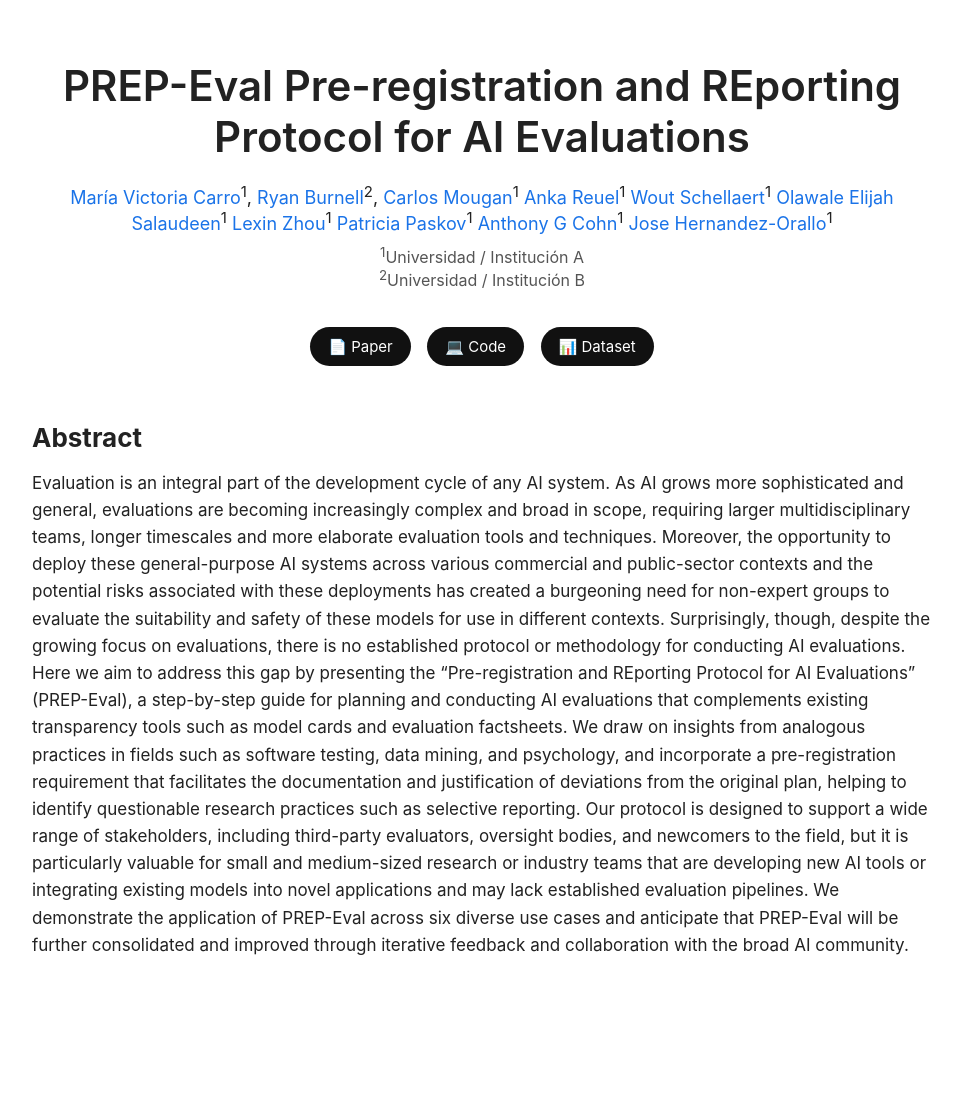
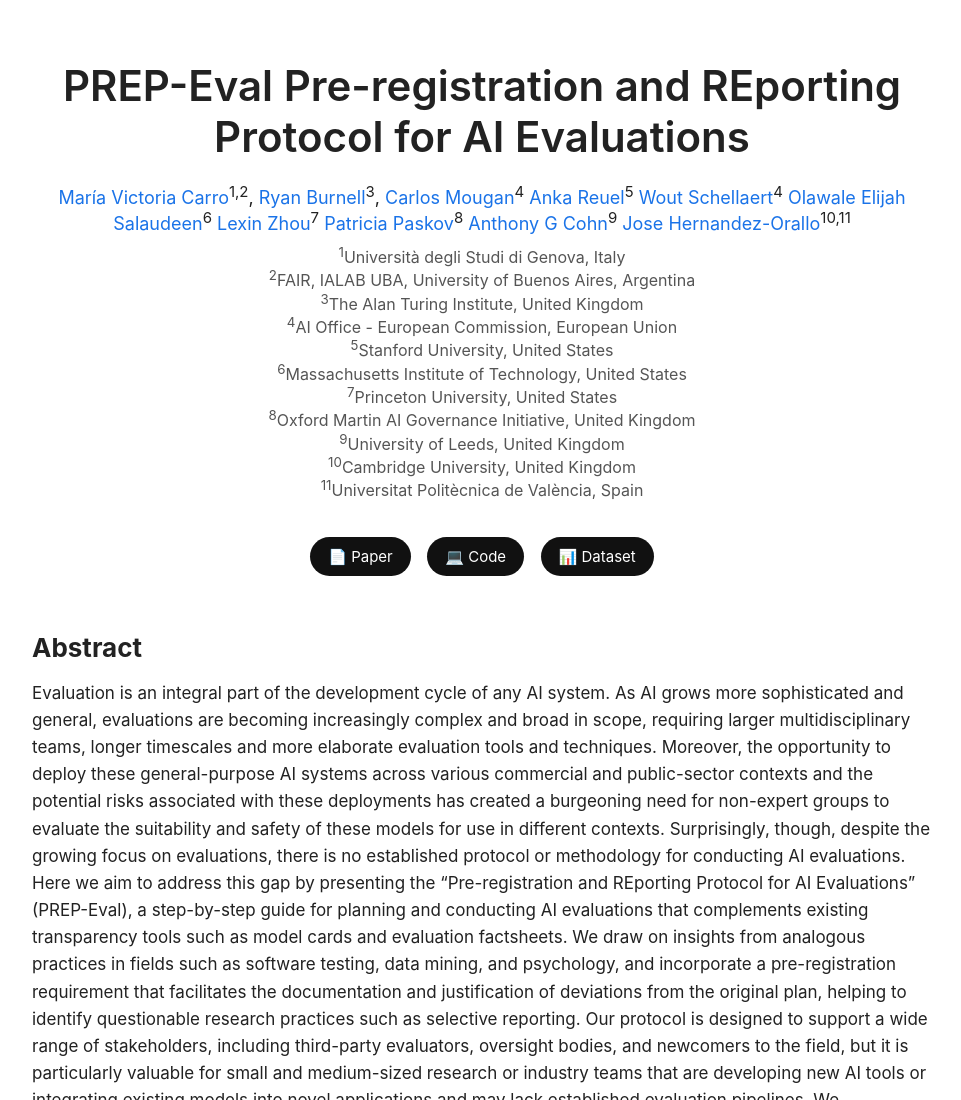
Before and after one commit to Prep-eval/prep-eval, a plain HTML site: page index.html in a window 1280 px wide. Shown: the top 1100 px of the page, without its empty margins (158-1119 px from the left). Before the commit the page ends 1019 px from the top, so only its background shows below. Drawn offline with Linux system fonts and the light colour scheme.

Commit message:
Update index.html

```diff
--- a/index.html
+++ b/index.html
@@ -89,21 +89,30 @@
     <h1>PREP-Eval Pre-registration and REporting Protocol for AI Evaluations</h1>
 
     <div class="authors">
-      <a href="https://linkedin.com/in/autor1" target="_blank">María Victoria Carro</a><sup>1</sup>,
-      <a href="https://autor2.com" target="_blank">Ryan Burnell</a><sup>2</sup>,
-      <a href="https://linkedin.com/in/autor3" target="_blank">Carlos Mougan</a><sup>1</sup>
-      <a href="https://linkedin.com/in/autor3" target="_blank">Anka Reuel</a><sup>1</sup>
-      <a href="https://linkedin.com/in/autor3" target="_blank">Wout Schellaert</a><sup>1</sup>
-      <a href="https://linkedin.com/in/autor3" target="_blank">Olawale Elijah Salaudeen</a><sup>1</sup>
-      <a href="https://linkedin.com/in/autor3" target="_blank">Lexin Zhou</a><sup>1</sup>
-      <a href="https://linkedin.com/in/autor3" target="_blank">Patricia Paskov</a><sup>1</sup>
-      <a href="https://linkedin.com/in/autor3" target="_blank">Anthony G Cohn</a><sup>1</sup>
-      <a href="https://linkedin.com/in/autor3" target="_blank">Jose Hernandez-Orallo</a><sup>1</sup>
+      <a href="https://it.linkedin.com/in/maria-victoria-carro-2409821b6/en" target="_blank">María Victoria Carro</a><sup>1,2</sup>,
+      <a href="https://ryanburnell.com" target="_blank">Ryan Burnell</a><sup>3</sup>,
+      <a href="https://cmougan.eu" target="_blank">Carlos Mougan</a><sup>4</sup>
+      <a href="https://ankareuel.com/research" target="_blank">Anka Reuel</a><sup>5</sup>
+      <a href="https://schellaert.org" target="_blank">Wout Schellaert</a><sup>4</sup>
+      <a href="https://www.olawalesalaudeen.com" target="_blank">Olawale Elijah Salaudeen</a><sup>6</sup>
+      <a href="https://lexzhou.github.io" target="_blank">Lexin Zhou</a><sup>7</sup>
+      <a href="https://www.prpaskov.com" target="_blank">Patricia Paskov</a><sup>8</sup>
+      <a href="https://www.linkedin.com/in/tonycohn/" target="_blank">Anthony G Cohn</a><sup>9</sup>
+      <a href="http://josephorallo.webs.upv.es" target="_blank">Jose Hernandez-Orallo</a><sup>10,11</sup>
     </div>
 
     <div class="affiliations">
-      <sup>1</sup>Universidad / Institución A<br>
-      <sup>2</sup>Universidad / Institución B
+      <sup>1</sup>Università degli Studi di Genova, Italy<br>
+      <sup>2</sup>FAIR, IALAB UBA, University of Buenos Aires, Argentina<br>
+      <sup>3</sup>The Alan Turing Institute, United Kingdom<br>
+      <sup>4</sup>AI Office - European Commission, European Union<br>
+      <sup>5</sup>Stanford University, United States<br>
+      <sup>6</sup>Massachusetts Institute of Technology, United States<br>
+      <sup>7</sup>Princeton University, United States<br>
+      <sup>8</sup>Oxford Martin AI Governance Initiative, United Kingdom<br>
+      <sup>9</sup>University of Leeds, United Kingdom<br>
+      <sup>10</sup>Cambridge University, United Kingdom<br>
+      <sup>11</sup>Universitat Politècnica de València, Spain<br>
     </div>
 
     <div class="buttons">
```
